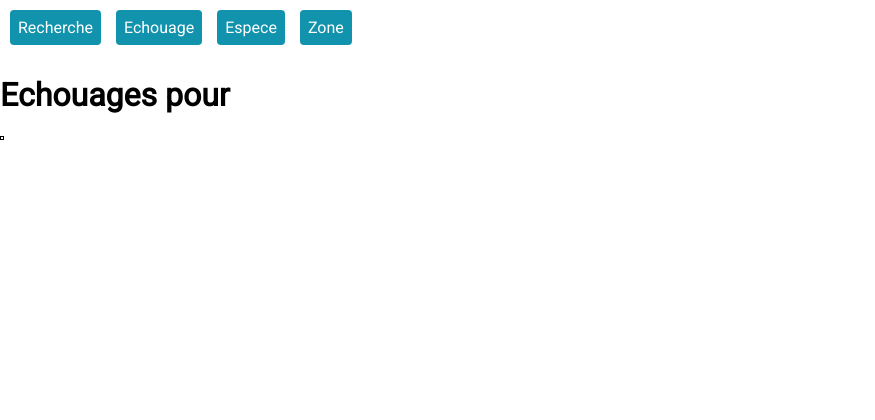
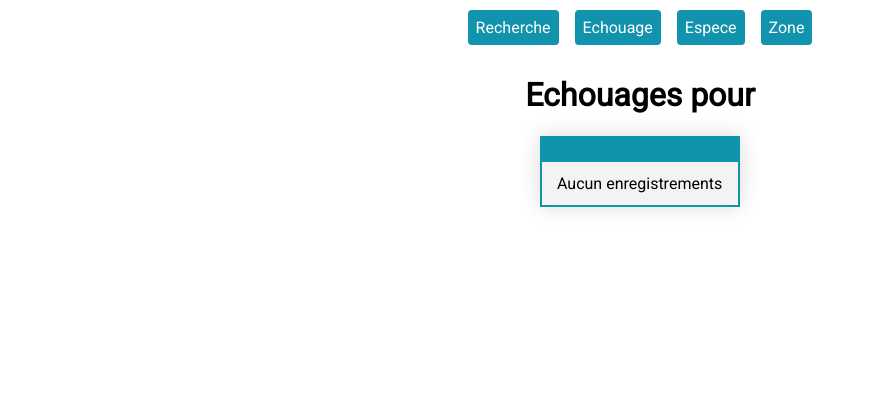
Before and after one commit to Benoit-Lorcy/project-echouage, a Symfony app: template back-office/templates/back_office/show_data.html.twig in a window 1280 px wide. Shown: the top 420 px of the page, without its empty margins (0-875 px from the left). Run offline with Twig, Linux system fonts and the light colour scheme; the template is opened without the code that fills it, so the values that code supplies are empty; some libraries are stand-ins or nearby versions; some web fonts are replaced.

Commit message:
better css for all pages

```diff
--- a/back-office/public/css/header.css
+++ b/back-office/public/css/header.css
@@ -4,14 +4,13 @@
   color: white;
   display: flex;
   background-color: white;
+  justify-content: center;
 }
 
 header > ul {
   list-style: none;
-  width: 100%;
   display: flex;
   flex-direction: row;
-  align-items: center;
   margin: 0;
   padding: 10px;
 }
@@ -19,9 +18,10 @@
 header li {
   background-color: var(--primary-color);
   border-radius: var(--border-radius);
-  margin-right: 15px;
+  margin-inline: 8px;
   transition: background-color 300ms ease;
   display: flex;
+  text-align: center;
 }
 
 header li:hover {
--- a/back-office/public/css/style.css
+++ b/back-office/public/css/style.css
@@ -19,16 +19,44 @@
   flex: 1;
 }
 
+h1 {
+  text-align: center;
+}
+
 table {
   border-collapse: collapse;
-  border: 1px solid black;
+  border: 2px solid var(--primary-color);
+  box-shadow: 0 0 20px rgba(0, 0, 0, 0.15);
+  min-width: 200px;
+  margin: auto;
+  margin-block: 20px;
+}
+
+tbody tr:nth-of-type(even) {
+  background-color: #f3f3f3;
+}
+
+tbody tr:last-of-type {
+  border-bottom: 2px solid var(--primary-color);
+}
+
+th, td {
+  padding: 12px 15px;
 }
 
 th {
-  border: 1px solid black;
+  background-color: var(--primary-color);
+  color: #ffffff;
+  text-align: left;
 }
 
-td {
-  padding: 2px;
-  border: 1px solid black;
+.create-new, .show, .delete, .back, form:not(#search) {
+  display: block;
+  width: 100%;
+  text-align: center;
+  margin: auto;
 }
+
+.delete {
+  margin-top: 10px;
+}
--- a/back-office/templates/back_office/show_data.html.twig
+++ b/back-office/templates/back_office/show_data.html.twig
@@ -19,6 +19,10 @@
                         <td>{{ data[zone.getId()] }}</td>
                     {% endfor %}
                 </tr>
+            {% else %}
+                <tr>
+                    <td colspan="2">Aucun enregistrements</td>
+                </tr>
             {% endfor %}
         </tbody>
     </table>
--- a/back-office/templates/echouage/_delete_form.html.twig
+++ b/back-office/templates/echouage/_delete_form.html.twig
@@ -1,4 +1,4 @@
-<form method="post" action="{{ path('echouage_delete', {'id': echouage.id}) }}" onsubmit="return confirm('Are you sure you want to delete this item?');">
+<form class="delete" method="post" action="{{ path('echouage_delete', {'id': echouage.id}) }}" onsubmit="return confirm('Are you sure you want to delete this item?');">
     <input type="hidden" name="_token" value="{{ csrf_token('delete' ~ echouage.id) }}">
     <button class="btn">Delete</button>
 </form>
--- a/back-office/templates/echouage/edit.html.twig
+++ b/back-office/templates/echouage/edit.html.twig
@@ -7,7 +7,7 @@
 
     {{ include('echouage/_form.html.twig', {'button_label': 'Update'}) }}
 
-    <a href="{{ path('echouage_index') }}">back to list</a>
+    <a class="back" href="{{ path('echouage_index') }}">back to list</a>
 
     {{ include('echouage/_delete_form.html.twig') }}
 {% endblock %}
--- a/back-office/templates/echouage/index.html.twig
+++ b/back-office/templates/echouage/index.html.twig
@@ -4,6 +4,7 @@
 
 {% block main %}
     <h1>Echouage index</h1>
+    <a class="create-new" href="{{ path('echouage_new') }}">Create new</a>
 
     <table class="table">
         <thead>
@@ -32,6 +33,4 @@
         {% endfor %}
         </tmain>
     </table>
-
-    <a href="{{ path('echouage_new') }}">Create new</a>
 {% endblock %}
--- a/back-office/templates/espece/_delete_form.html.twig
+++ b/back-office/templates/espece/_delete_form.html.twig
@@ -1,4 +1,4 @@
-<form method="post" action="{{ path('espece_delete', {'id': espece.id}) }}" onsubmit="return confirm('Are you sure you want to delete this item?');">
+<form class="delete" method="post" action="{{ path('espece_delete', {'id': espece.id}) }}" onsubmit="return confirm('Are you sure you want to delete this item?');">
     <input type="hidden" name="_token" value="{{ csrf_token('delete' ~ espece.id) }}">
     <button class="btn">Delete</button>
 </form>
--- a/back-office/templates/espece/edit.html.twig
+++ b/back-office/templates/espece/edit.html.twig
@@ -7,7 +7,7 @@
 
     {{ include('espece/_form.html.twig', {'button_label': 'Update'}) }}
 
-    <a href="{{ path('espece_index') }}">back to list</a>
+    <a class="back" href="{{ path('espece_index') }}">back to list</a>
 
     {{ include('espece/_delete_form.html.twig') }}
 {% endblock %}
--- a/back-office/templates/espece/index.html.twig
+++ b/back-office/templates/espece/index.html.twig
@@ -4,6 +4,7 @@
 
 {% block main %}
     <h1>Espece index</h1>
+    <a class="create-new" href="{{ path('espece_new') }}">Create new</a>
 
     <table class="table">
         <thead>
@@ -30,6 +31,4 @@
         {% endfor %}
         </tmain>
     </table>
-
-    <a href="{{ path('espece_new') }}">Create new</a>
 {% endblock %}
--- a/back-office/templates/zone/_delete_form.html.twig
+++ b/back-office/templates/zone/_delete_form.html.twig
@@ -1,4 +1,4 @@
-<form method="post" action="{{ path('zone_delete', {'id': zone.id}) }}" onsubmit="return confirm('Are you sure you want to delete this item?');">
+<form class="delete" method="post" action="{{ path('zone_delete', {'id': zone.id}) }}" onsubmit="return confirm('Are you sure you want to delete this item?');">
     <input type="hidden" name="_token" value="{{ csrf_token('delete' ~ zone.id) }}">
     <button class="btn">Delete</button>
 </form>
--- a/back-office/templates/zone/edit.html.twig
+++ b/back-office/templates/zone/edit.html.twig
@@ -7,7 +7,7 @@
 
     {{ include('zone/_form.html.twig', {'button_label': 'Update'}) }}
 
-    <a href="{{ path('zone_index') }}">back to list</a>
+    <a class="back" href="{{ path('zone_index') }}">back to list</a>
 
     {{ include('zone/_delete_form.html.twig') }}
 {% endblock %}
--- a/back-office/templates/zone/index.html.twig
+++ b/back-office/templates/zone/index.html.twig
@@ -5,6 +5,7 @@
 {% block main %}
     <h1>Zone index</h1>
 
+    <a class="create-new" href="{{ path('zone_new') }}">Create new</a>
     <table class="table">
         <thead>
             <tr>
@@ -30,6 +31,4 @@
         {% endfor %}
         </tmain>
     </table>
-
-    <a href="{{ path('zone_new') }}">Create new</a>
 {% endblock %}
```
Also changed, not shown: back-office/templates/echouage/show.html.twig (+6 -6 lines), back-office/templates/espece/show.html.twig (+6 -6 lines), back-office/templates/zone/show.html.twig (+6 -6 lines).
